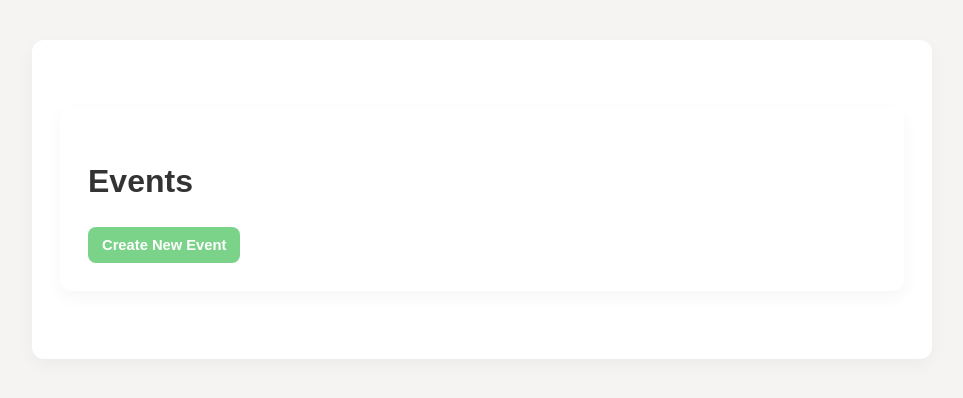
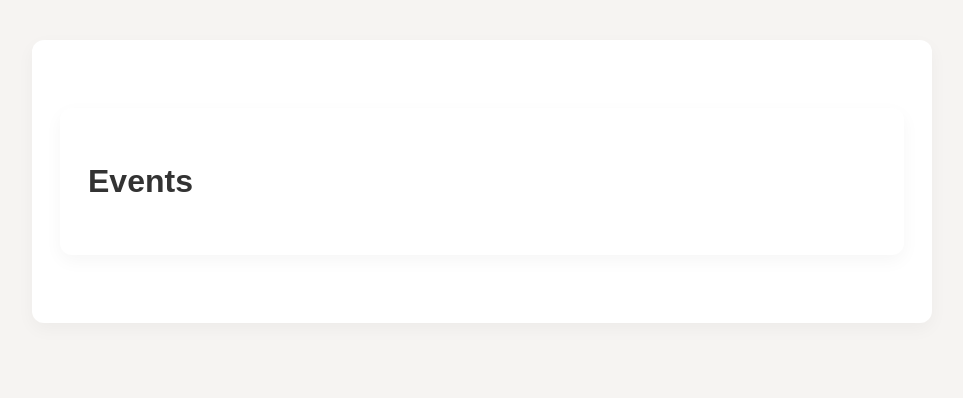
Before and after one commit to NickTimosh/postplaton, a Flask app: page /events/ in a window 1280 px wide. Shown: the part 48-446 px from the top of the page, without its empty margins (158-1121 px from the left). Run offline with Flask 3, Linux system fonts and the light colour scheme; the visitor is signed in with stand-in values (Sample User, id 1).

Commit message:
restrict event creation, editing, and deletion to logged-in hosts

```diff
--- a/app/routes/events.py
+++ b/app/routes/events.py
@@ -1,8 +1,9 @@
-from flask import Blueprint, render_template, redirect, url_for, flash, request
+from flask import Blueprint, render_template, redirect, url_for, flash, request, abort
 from datetime import date, timedelta
 from app.models import Event
 from app import db
 from app.forms import EventForm
+from flask_login import login_required, current_user
 
 events_bp = Blueprint("events", __name__, url_prefix="/events")
 
@@ -50,7 +51,12 @@ def event_detail(event_id):
 
 # Create new event
 @events_bp.route("/new", methods=["GET", "POST"])
+@login_required
 def create_event():
+
+    if not current_user.is_host:
+        abort(403)
+
     form = EventForm()
     if form.validate_on_submit():
         new_event = Event(
@@ -67,7 +73,12 @@ def create_event():
 
 # Edit existing event
 @events_bp.route("/<int:event_id>/edit", methods=["GET", "POST"])
+@login_required
 def edit_event(event_id):
+
+    if not current_user.is_host:
+        abort(403)
+
     event = Event.query.get_or_404(event_id)
     form = EventForm(obj=event)  # pre-fill form with current data
     if form.validate_on_submit():
@@ -82,7 +93,12 @@ def edit_event(event_id):
 
 # Delete event
 @events_bp.route("/<int:event_id>/delete", methods=["POST"])
+@login_required
 def delete_event(event_id):
+
+    if not current_user.is_host:
+        abort(403)
+
     event = Event.query.get_or_404(event_id)
     db.session.delete(event)
     db.session.commit()
--- a/app/templates/event_detail.html
+++ b/app/templates/event_detail.html
@@ -9,6 +9,7 @@
     <p><strong>Host:</strong> {{ event.host }}</p>
     <p><strong>Description:</strong><br>{{ event.description }}</p>
 
+    {% if current_user.is_authenticated and current_user.is_host %}
     <div class="event-actions" style="margin-top: 20px;">
         <a href="{{ url_for('events.edit_event', event_id=event.id) }}" class="btn btn-edit">
             Edit
@@ -20,6 +21,7 @@
             <button type="submit" class="btn btn-delete">Delete</button>
         </form>
     </div>
+    {% endif %}
 
     <p style="margin-top: 25px;">
         <a href="{{ url_for('events.events_list') }}">← Back to Events</a>
--- a/app/templates/events.html
+++ b/app/templates/events.html
@@ -5,11 +5,12 @@
 
     <h1>{{ title }}</h1>
 
-    <a href="{{ url_for('events.create_event') }}" class="btn btn-create">
-        Create New Event
-    </a>
+    {% if current_user.is_authenticated and current_user.is_host %}
+        <a href="{{ url_for('events.create_event') }}" class="btn btn-create">Create New Event</a>
+    {% endif %}
 
     {% set has_events = false %}
+
     {% for group_name, group_events in groups.items() %}
         {% if group_events %}
             {% set has_events = true %}
@@ -27,15 +28,17 @@
                 <p><strong>Host:</strong> {{ event.host }}</p>
                 <p class="description">{{ event.description }}</p>
 
-                <a href="{{ url_for('events.edit_event', event_id=event.id) }}" class="btn btn-edit">Edit</a>
+                {% if current_user.is_authenticated and current_user.is_host %}
+                    <a href="{{ url_for('events.edit_event', event_id=event.id) }}" class="btn btn-edit">Edit</a>
 
-                <form method="POST"
-                      action="{{ url_for('events.delete_event', event_id=event.id) }}"
-                      style="display:inline;">
-                    <button type="submit" class="btn btn-delete">
-                        Delete
-                    </button>
-                </form>
+                    <form method="POST"
+                        action="{{ url_for('events.delete_event', event_id=event.id) }}"
+                        style="display:inline;">
+                        <button type="submit" class="btn btn-delete">Delete</button>
+                    </form>
+                {% else %}
+                 <!-- Hide from guests — nothing rendered -->
+                {% endif %}
             </div>
             {% endfor %}
         {% endif %}
```
